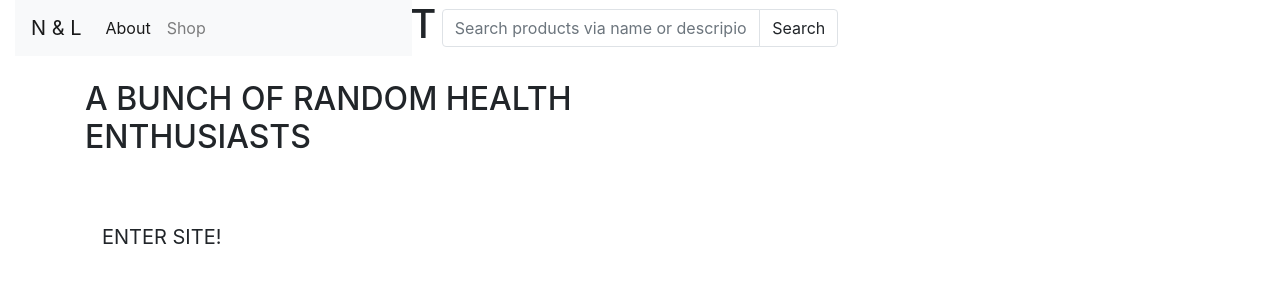
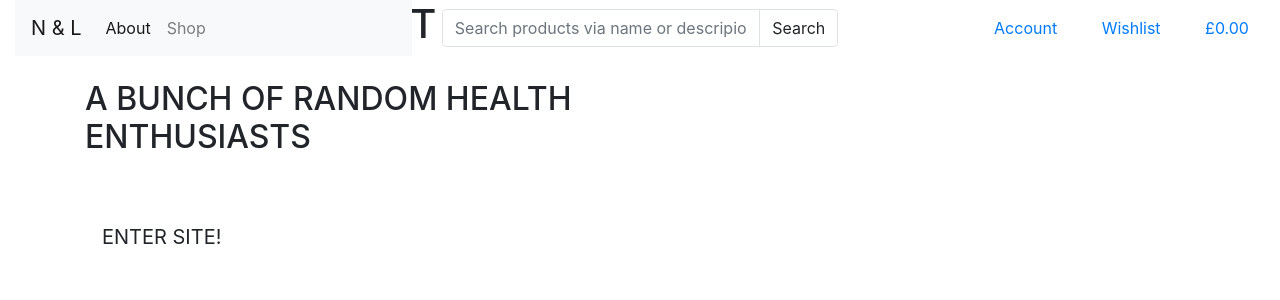
Before and after one commit to Harry-Leepz/Nourish-and-Lift, a Django app: page / in a window 1280 px wide. Shown: the top 300 px of the page. Run offline with Django 3.2, Linux system fonts and the light colour scheme.

Commit message:
Change right side navbar links with dropdown menu items, shopping bag amount logic

```diff
--- a/templates/base.html
+++ b/templates/base.html
@@ -83,19 +83,46 @@
       <div class="col-12 col-lg-4 my-auto py-1 py-lg-0">
         <ul class="list-inline list-unstyled text-center text-lg-right my-0">
           <li class="list-inline-item dropdown">
-            <span class="icon">
-              <i class="far fa-user"></i>
-            </span>
+            <a class="nav-link" href="#" id="user-options" data-toggle="dropdown" aria-haspopup="true" aria-expanded="flase">
+              <div class="text-center">
+                <div><i class="fas fa-user fa-lg"></i></div>
+                <p class="my-0">Account</p>
+              </div>
+            </a>
+            <div class="dropdown-menu border-0" aria-labelledby="user-options">
+              {% if request.user.is_authenticated %}
+                {% if request.user.is_superuser %}
+                  <a class="dropdown-item" href="">Product Management</a>
+                {% endif %}
+                <a class="dropdown-item" href="">My Profile</a>
+                <a class="dropdown-item" href="{% url 'account_logout' %}">Logout</a>
+                {% else %}
+                <a class="dropdown-item" href="{% url 'account_login' %}">Login</a>
+                <a class="dropdown-item" href="{% url 'account_signup' %}">Register</a>
+              {% endif %}
+            </div>
           </li>
           <li class="list-inline-item">
-            <span class="icon">
-              <i class="far fa-heart"></i>
-            </span>
+            <a class="nav-link" href="">
+              <div class="text-center">
+                <div><i class="fas fa-heart fa-lg"></i></div>
+                <p class="my-0">Wishlist</p>
+              </div>
+            </a>
           </li>
           <li class="list-inline-item">
-            <span class="icon">
-              <i class="fas fa-shopping-bag"></i>
-            </span>
+            <a class="{% if grand_total %}text-info font-weight-bold{% else %}text-black{% endif %} nav-link" href="">
+              <div class="text-center">
+                <div><i class="fas fa-shopping-bag fa-lg"></i></div>
+                <p class="my-0">
+                  {% if grand_total %}
+                    £{{ grand_total|floatformat:2 }}
+                  {% else %}
+                    £0.00
+                  {% endif %}
+                </p>
+              </div>
+            </a>
           </li>
         </ul>
       </div>
```
